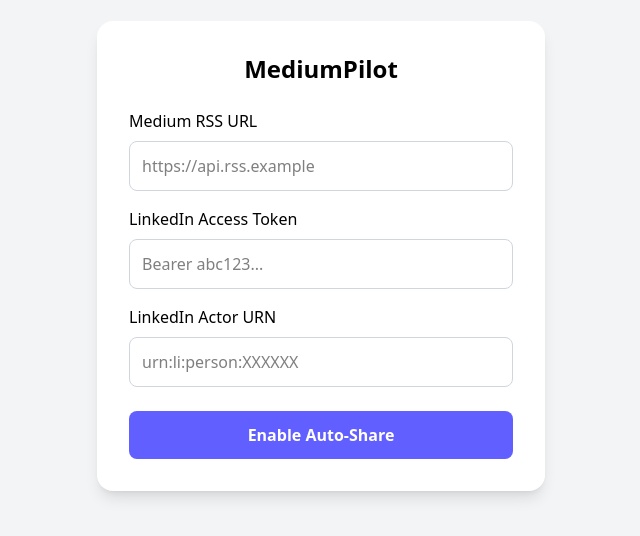
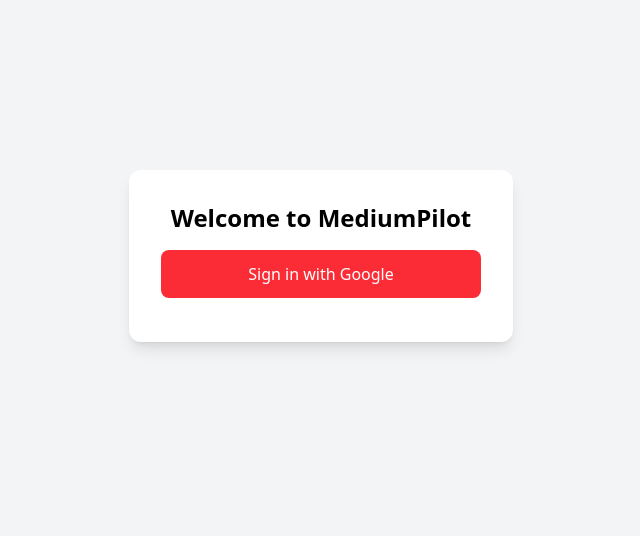
Before and after one commit to MediumPilot/MediumPilot, a React (Vite) app: page / in a window 1280 px wide. Shown: the part 144-680 px from the top of the page, without its empty margins (319-959 px from the left). Built offline with nearby package versions, Linux system fonts and the light colour scheme; no server answers.

Commit message:
Adding Sign In Authentication

```diff
--- a/package.json
+++ b/package.json
@@ -11,6 +11,7 @@
   },
   "dependencies": {
     "@tailwindcss/vite": "^4.1.11",
+    "firebase": "^11.9.1",
     "react": "^19.1.0",
     "react-dom": "^19.1.0",
     "tailwindcss": "^4.1.11"
--- a/src/App.jsx
+++ b/src/App.jsx
@@ -1,29 +1,76 @@
-import { useState } from "react";
+// src/App.jsx
+import React, { useEffect, useState } from "react";
+import {
+  initializeApp
+} from "firebase/app";
+import {
+  getAuth,
+  signInWithPopup,
+  GoogleAuthProvider,
+  onAuthStateChanged,
+  signOut
+} from "firebase/auth";
+
+// 1. Initialize Firebase (env variables in .env.local)
+const firebaseConfig = {
+  apiKey: import.meta.env.VITE_FIREBASE_API_KEY,
+  authDomain: import.meta.env.VITE_FIREBASE_AUTH_DOMAIN,
+  projectId: import.meta.env.VITE_FIREBASE_PROJECT_ID,
+  storageBucket: import.meta.env.VITE_FIREBASE_STORAGE_BUCKET,
+  messagingSenderId: import.meta.env.VITE_FIREBASE_MESSAGING_SENDER_ID,
+  appId: import.meta.env.VITE_FIREBASE_APP_ID
+};
+const app = initializeApp(firebaseConfig);
+const auth = getAuth(app);
+const googleProvider = new GoogleAuthProvider();
 
 export default function App() {
-  // 1. State for the three inputs
+  const [user, setUser] = useState(null);
   const [rssUrl, setRssUrl] = useState("");
   const [liToken, setLiToken] = useState("");
   const [liActor, setLiActor] = useState("");
+  const [status, setStatus] = useState(null);
+  const [error, setError] = useState(null);
 
-  // 2. State for feedback messages
-  const [status, setStatus] = useState(null);
+  // 2. Listen for auth changes
+  useEffect(() => {
+    const unsubscribe = onAuthStateChanged(auth, (firebaseUser) => {
+      if (firebaseUser) {
+        setUser({
+          uid: firebaseUser.uid,
+          name: firebaseUser.displayName || firebaseUser.email
+        });
+        // Track login in backend
+        fetch("/api/register", {
+          method: "POST",
+          headers: { "Content-Type": "application/json" },
+          body: JSON.stringify({ uid: firebaseUser.uid })
+        }).catch(console.error);
+      } else {
+        setUser(null);
+      }
+    });
+    return () => unsubscribe();
+  }, []);
 
-  // 3. Handle form submission
+  // 3. Sign-in & Sign-out handlers
+  const handleGoogleSignIn = () =>
+    signInWithPopup(auth, googleProvider).catch((e) => setError(e.message));
+  const handleSignOut = () =>
+    signOut(auth).catch((e) => setError(e.message));
+
+  // 4. Form submission
   const handleSubmit = async (e) => {
     e.preventDefault();
     setStatus("loading");
-
     try {
       const res = await fetch("/api/register", {
         method: "POST",
         headers: { "Content-Type": "application/json" },
-        body: JSON.stringify({ rssUrl, liToken, liActor }),
+        body: JSON.stringify({ rssUrl, liToken, liActor, uid: user.uid })
       });
-
       if (!res.ok) throw new Error(`Error ${res.status}`);
       const data = await res.json();
-
       setStatus(`✅ All set! Your userId is ${data.userId}`);
     } catch (err) {
       console.error(err);
@@ -31,16 +78,35 @@ export default function App() {
     }
   };
 
+  // 5. Render login screen if not authenticated
+  if (!user) {
+    return (
+      <div className="min-h-screen flex items-center justify-center bg-gray-100">
+        <div className="bg-white p-8 rounded-xl shadow-lg max-w-sm w-full text-center">
+          <h1 className="text-2xl font-bold mb-4">Welcome to MediumPilot</h1>
+          <button
+            onClick={handleGoogleSignIn}
+            className="w-full mb-3 py-3 bg-red-500 text-white rounded-lg"
+          >
+            Sign in with Google
+          </button>
+          {error && <p className="mt-4 text-red-500">{error}</p>}
+        </div>
+      </div>
+    );
+  }
+
+  // 6. Authenticated: show form
   return (
     <div className="min-h-screen bg-gray-100 flex items-center justify-center">
-      <form
-        onSubmit={handleSubmit}
-        className="bg-white p-8 rounded-2xl shadow-lg w-full max-w-md"
-      >
-        <h1 className="text-2xl font-bold mb-6 text-center">
-          MediumPilot
-        </h1>
-
+      <div className="bg-white p-8 rounded-2xl shadow-lg w-full max-w-md">
+        <div className="flex justify-between items-center mb-6">
+          <h1 className="text-2xl font-bold">MediumPilot</h1>
+          <button onClick={handleSignOut} className="text-red-500">
+            Sign Out
+          </button>
+        </div>
+        <form onSubmit={handleSubmit}>
           {/* RSS URL */}
           <label className="block mb-2 font-medium" htmlFor="rss">
             Medium RSS URL
@@ -97,5 +163,6 @@ export default function App() {
           )}
         </form>
       </div>
+    </div>
   );
 }
```
Also changed, not shown: 2 other files (tests, documents, lock files or other folders). Lines whose indentation alone changed are shown as unchanged.
